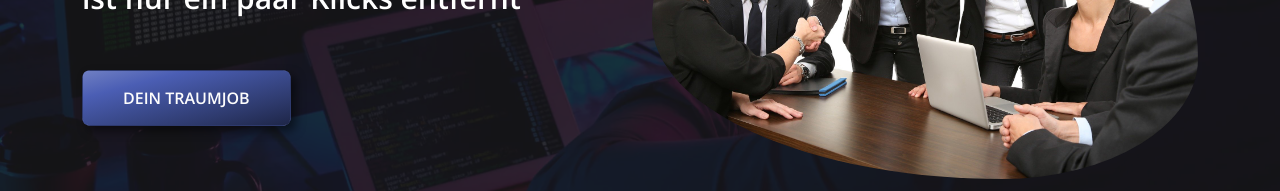
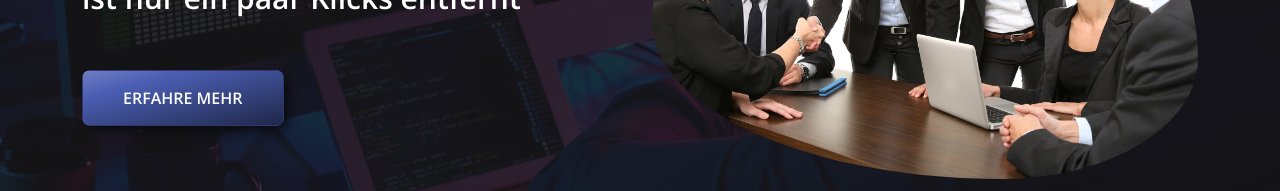
Before and after one commit to tobias-riedel/ds-experts, a Next.js app: page / in a window 1280 px wide. Shown: the part 428-619 px from the top of the page. Built offline with nearby package versions, Linux system fonts and the light colour scheme.

Commit message:
CCTA Label adjusted

```diff
--- a/components/MainBanner.tsx
+++ b/components/MainBanner.tsx
@@ -25,7 +25,7 @@ const MainBanner = () => {
                     </p>
 
                     <Link href="/#join-us" className="btn btn-primary">
-                      DEIN TRAUMJOB
+                      ERFAHRE MEHR
                     </Link>
                   </div>
                 </div>
```
